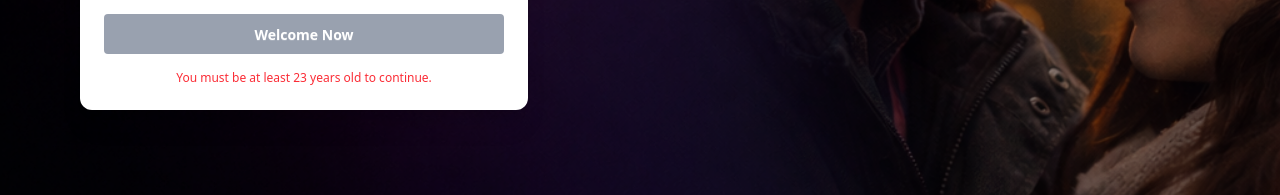
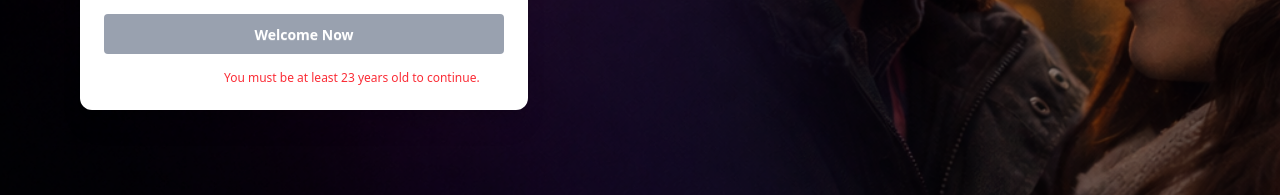
Before and after one commit to MH-liton-360/matrimony, a React (Vite) app: page / in a window 1280 px wide. Shown: the part 526-721 px from the top of the page. Built offline with nearby package versions, Linux system fonts and the light colour scheme.

Commit message:
landing page adding marquee

```diff
--- a/src/pages/Landing/Landing.jsx
+++ b/src/pages/Landing/Landing.jsx
@@ -6,6 +6,7 @@ import Welcome_Banner from "../../assets/Banner/Welcome-Banner.png";
 // logo import for landing
 import image_logo from "../../assets/logo/Interlocked hands forming a heart.png"
 import { useState } from "react";
+import Marquee from "react-fast-marquee";
 
 const Landing = () => {
 
@@ -88,7 +89,9 @@ const Landing = () => {
 
                     {age < 23 && (
                         <p className="text-red-500 text-xs">
-                            You must be at least 23 years old to continue.
+                            <Marquee>
+                                You must be at least 23 years old to continue.
+                            </Marquee>
                         </p>
                     )}
 
```
